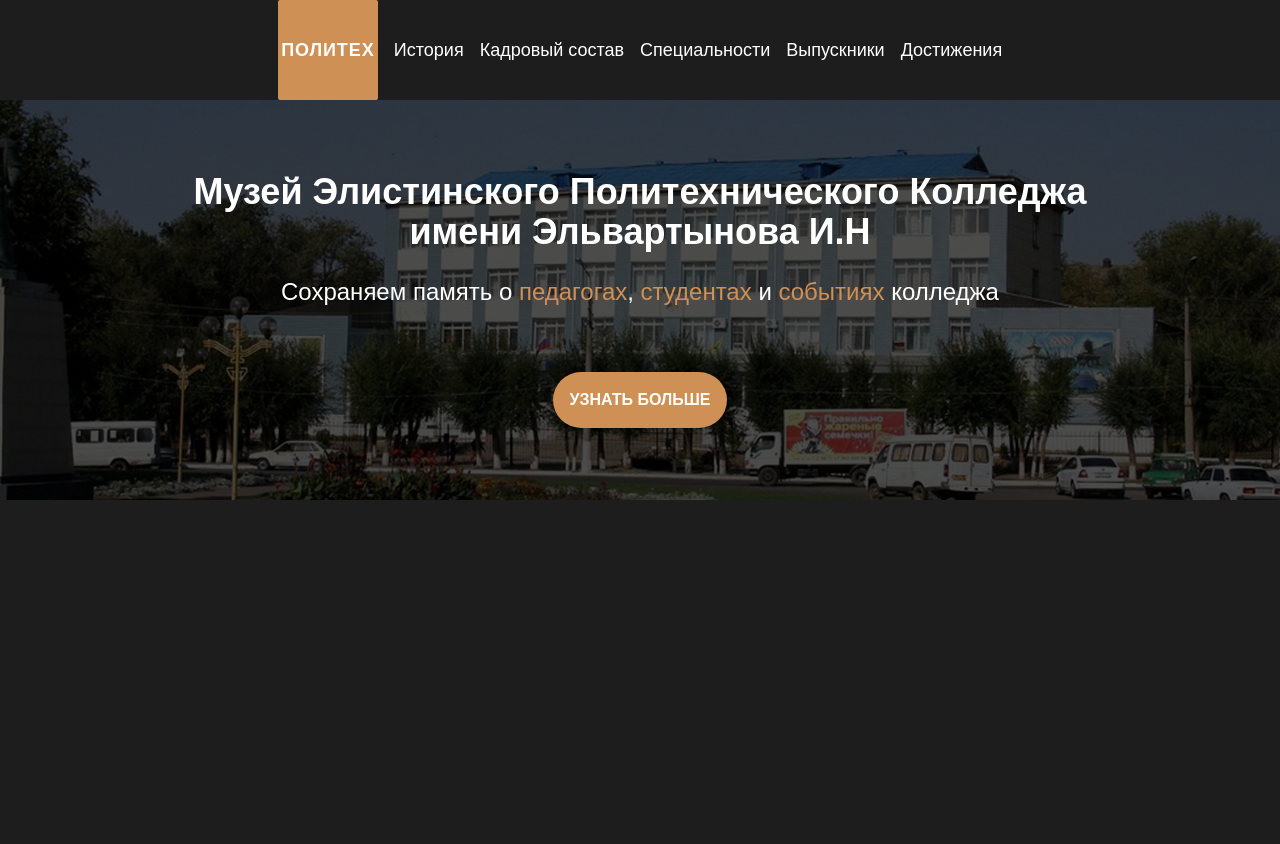
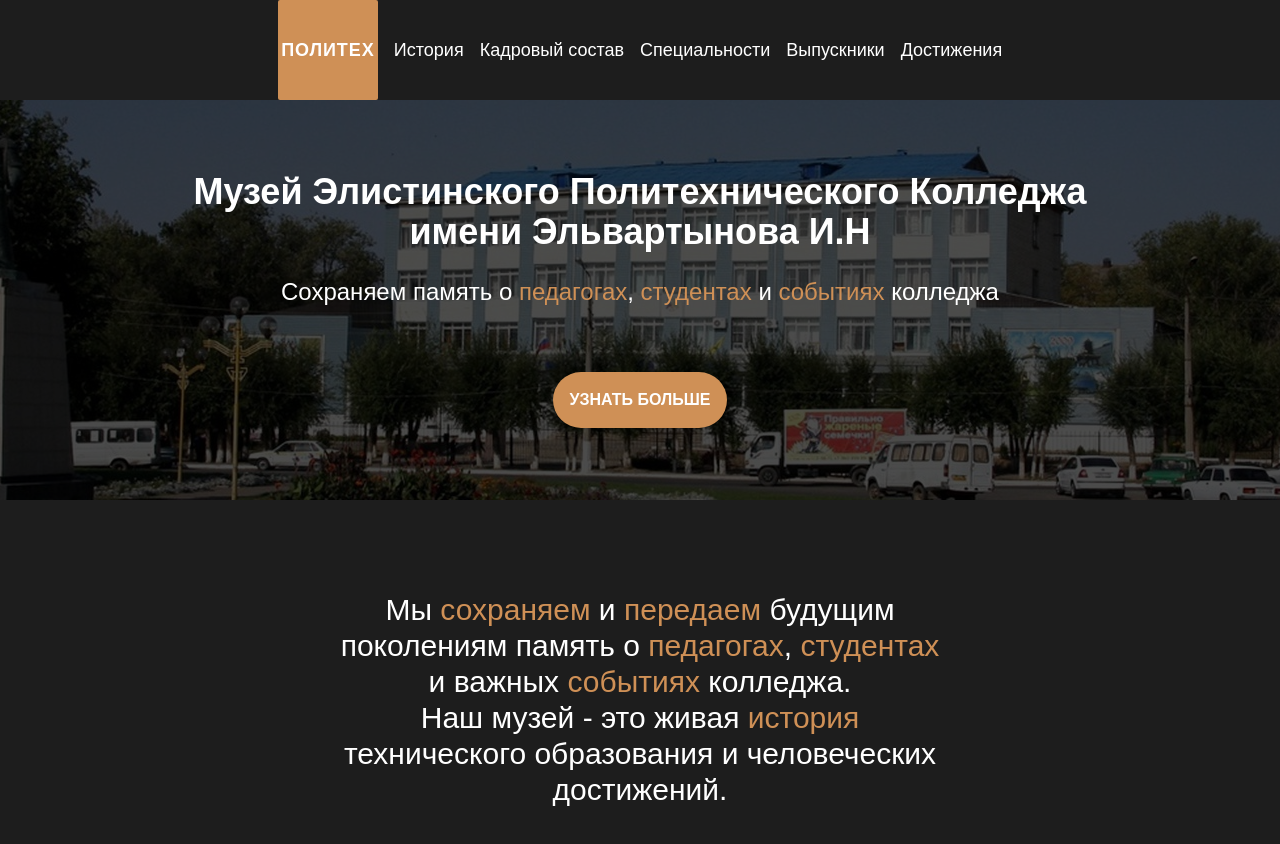
Before and after one commit to YgorBaddz/eptk-museum, a Next.js app: page / in a window 1280 px wide. Shown: the top 844 px of the page. Built offline with nearby package versions, Linux system fonts and the light colour scheme.

Commit message:
mission added

```diff
--- a/src/app/page.js
+++ b/src/app/page.js
@@ -5,7 +5,7 @@ export default function Home() {
   return (
     <main className="relative h-screen w-full">
       {/* Фоновое изображение с оверлеем */}
-      <div className="relative h-1/2 w-full">
+      <section className="relative h-1/2 w-full">
         <Image
           src="/main-bg.jpg"
           alt="Background"
@@ -37,7 +37,22 @@ export default function Home() {
             Узнать больше
           </Link>
         </div>
-      </div>
+      </section>
+
+      <section className="h-1/2 flex items-center justify-center">
+        <h4 className="text-white max-w-[600px] text-center text-xl lg:text-3xl">
+          Мы <span className="text-[#CF9056]">сохраняем </span>и
+          <span className="text-[#CF9056]"> передаем </span>
+          будущим поколениям память о
+          <span className="text-[#CF9056]"> педагогах</span>,
+          <span className="text-[#CF9056]"> студентах </span>и важных
+          <span className="text-[#CF9056]"> событиях </span>
+          колледжа. <br />
+          Наш музей - это живая
+          <span className="text-[#CF9056]"> история </span>
+          технического образования и человеческих достижений.
+        </h4>
+      </section>
     </main>
   );
 }
```
